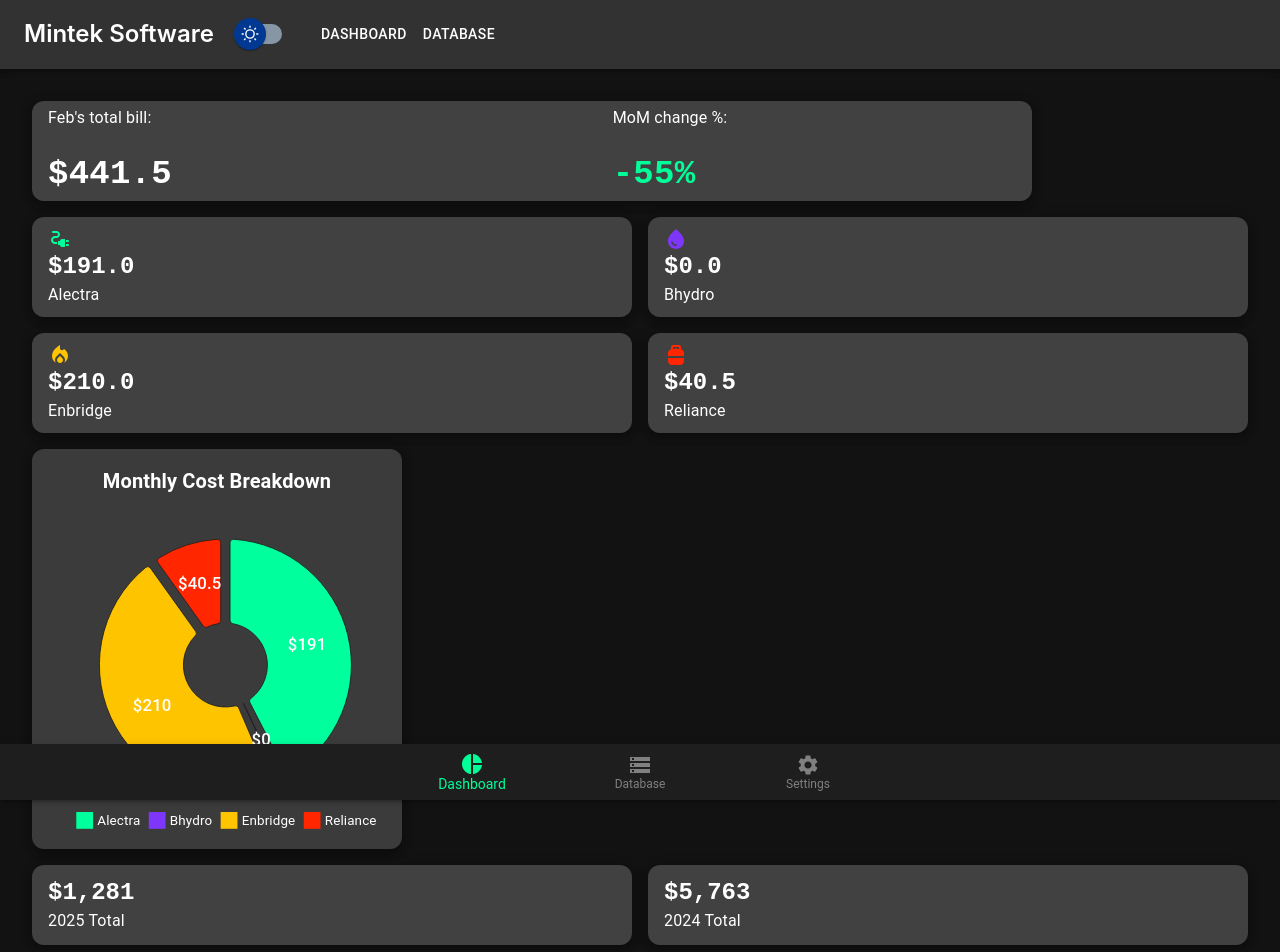
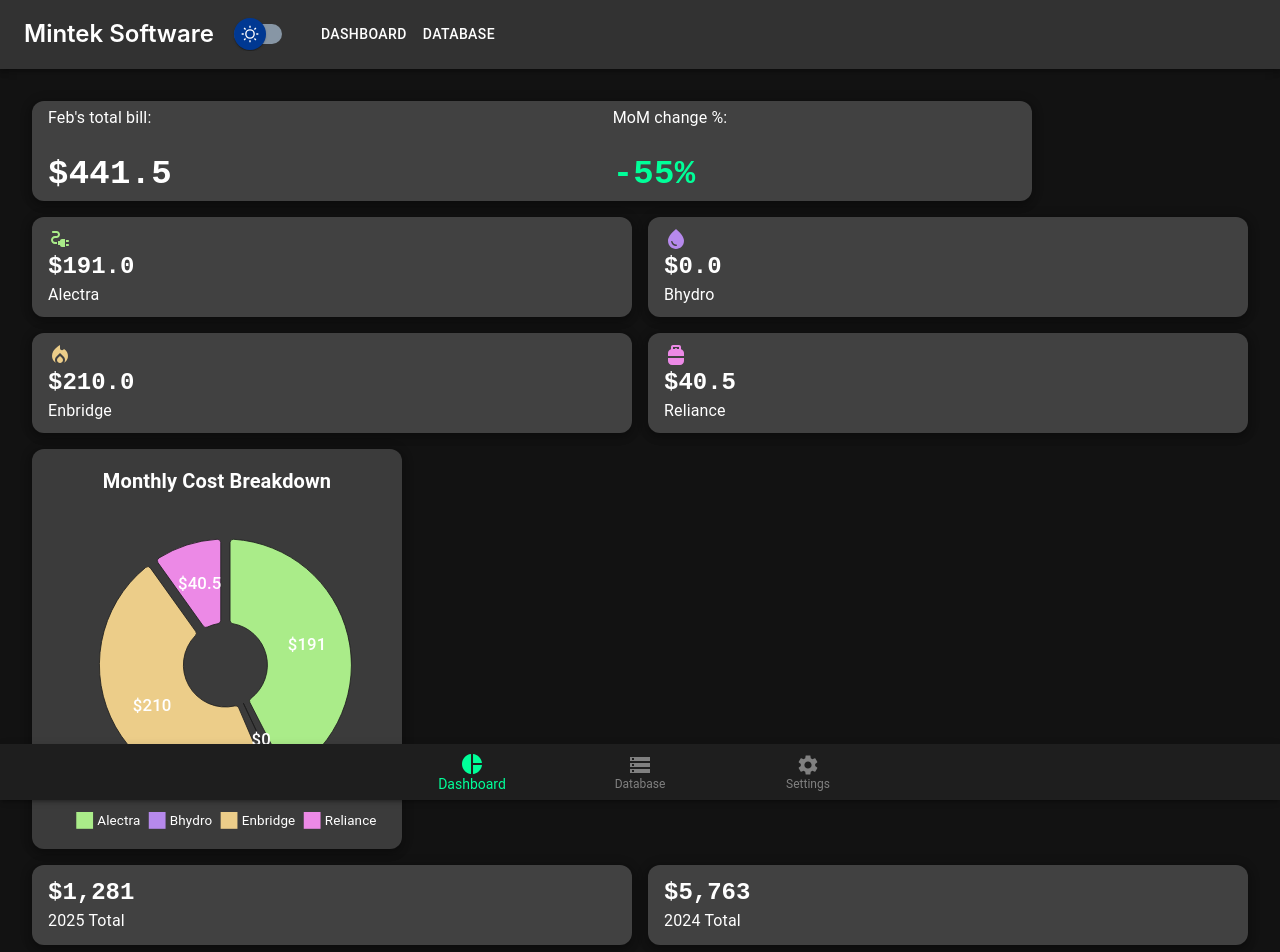
Before and after one commit to Siddharth-A/utility_tracker, a React (Vite) app in the folder utility-tracker/: page / in a window 1280 px wide. Shown: the top 952 px of the page. Built offline with nearby package versions, Linux system fonts and the light colour scheme.

Commit message:
update color theme

```diff
--- a/utility-tracker/src/theme.js
+++ b/utility-tracker/src/theme.js
@@ -28,10 +28,10 @@
         default: "#121212",  // Dark background
         paper: "#1e1e1e",
       },
-      Alectra: { main: "#00ff9d" },
-      Bhydro: { main: "#7e37fa" },
-      Enbridge: { main: "#ffc400" },
-      Reliance: { main: "#ff2600" },
+      Alectra: { main: "#aaec89" },
+      Bhydro: { main: "#b689ec" },
+      Enbridge: { main: "#eccd89" },
+      Reliance: { main: "#ec89e6" },
       text: {
         primary: "#ffffff",  // White text for dark mode
       },
```
